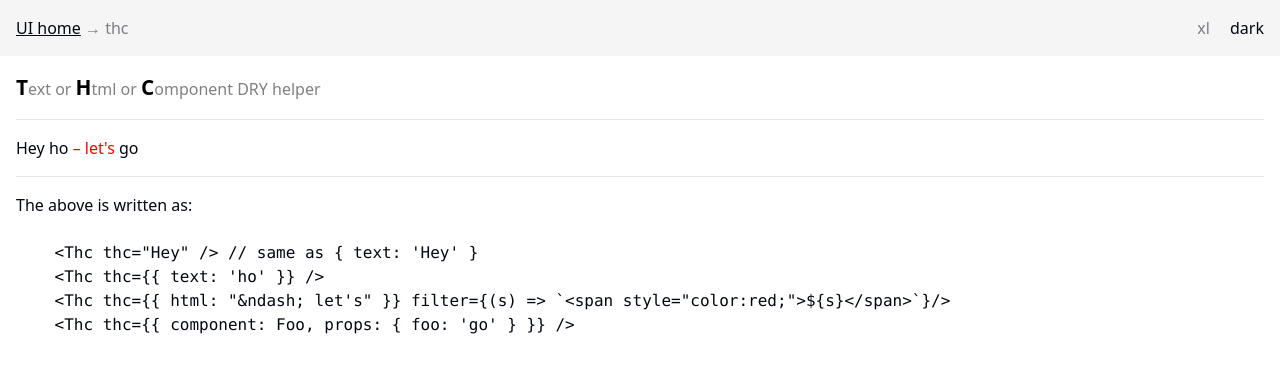
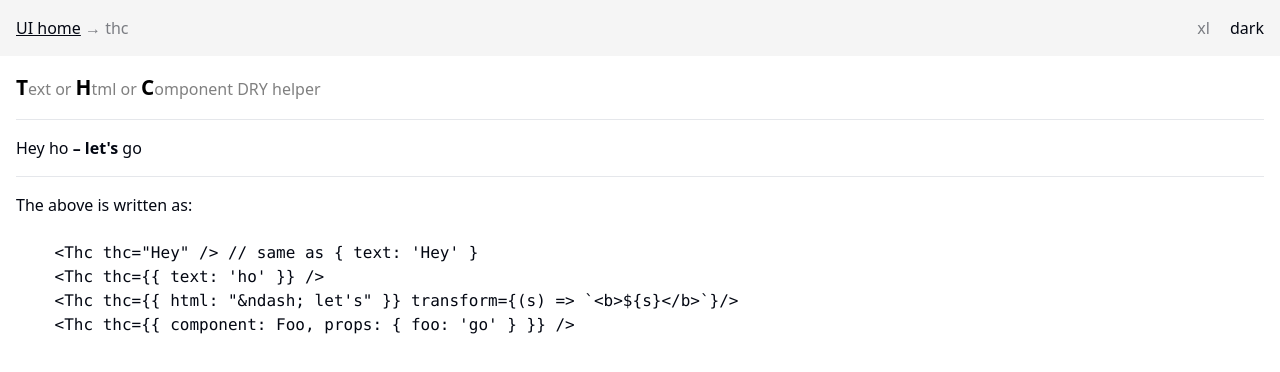
Before and after one commit to marianmeres/stuic, a SvelteKit app: page /thc in a window 1280 px wide. Shown: the top 372 px of the page. Built offline with nearby package versions, Linux system fonts and the light colour scheme; what @marianmeres/clog would draw is missing.

Commit message:
thc filter to transform rename

```diff
--- a/src/lib/components/Thc/Thc.svelte
+++ b/src/lib/components/Thc/Thc.svelte
@@ -34,22 +34,23 @@
 	//
 	export let allowCastToStringFallback = true;
 
-	export let filter: undefined | ((s: string) => string) = undefined;
+	export let transform: undefined | ((s: string) => string) = undefined;
 
-	const _filter = (s: string): string => (typeof filter === 'function' ? filter(s) : s);
+	const _transform = (s: any): string =>
+		typeof transform === 'function' ? transform(s) : s;
 </script>
 
 {#if typeof thc === 'string'}
-	{#if forceAsHtml}{@html _filter(thc)}{:else}{_filter(thc)}{/if}
+	{#if forceAsHtml}{@html _transform(thc)}{:else}{_transform(thc)}{/if}
 {:else if thc?.text}
-	{#if forceAsHtml}{@html _filter(thc.text)}{:else}{_filter(thc.text)}{/if}
+	{#if forceAsHtml}{@html _transform(thc.text)}{:else}{_transform(thc.text)}{/if}
 {:else if thc?.html}
-	{@html _filter(thc.html)}
+	{@html _transform(thc.html)}
 {:else if thc?.component}
 	<svelte:component this={thc.component} {...thc?.props || {}} {...$$restProps || {}} />
 {:else if allowCastToStringFallback}
 	<!-- cast to string as the last resort (if enabled) -->
-	{_filter(thc)}
+	{_transform(thc)}
 {:else}
 	<!-- silence -->
 {/if}
--- a/src/routes/thc/+page.svelte
+++ b/src/routes/thc/+page.svelte
@@ -13,17 +13,14 @@
 
 	<Thc thc="Hey" />
 	<Thc thc={{ text: 'ho' }} />
-	<Thc
-		thc={{ html: "&ndash; let's" }}
-		filter={(s) => `<span style="color:red;">${s}</span>`}
-	/>
+	<Thc thc={{ html: "&ndash; let's" }} transform={(s) => `<b>${s}</b>`} />
 	<Thc thc={{ component: Foo, props: { foo: 'go' } }} />
 	<hr class="my-4" />
 	The above is written as:
 	<pre>{`
 	<Thc thc="Hey" /> // same as { text: 'Hey' }
 	<Thc thc={{ text: 'ho' }} />
-	<Thc thc={{ html: "&ndash; let's" }} filter={(s) => \`<span style="color:red;">\${s}</span>\`}/>
+	<Thc thc={{ html: "&ndash; let's" }} transform={(s) => \`<b>\${s}</b>\`}/>
 	<Thc thc={{ component: Foo, props: { foo: 'go' } }} />
 `}</pre>
 </Layout>
```
